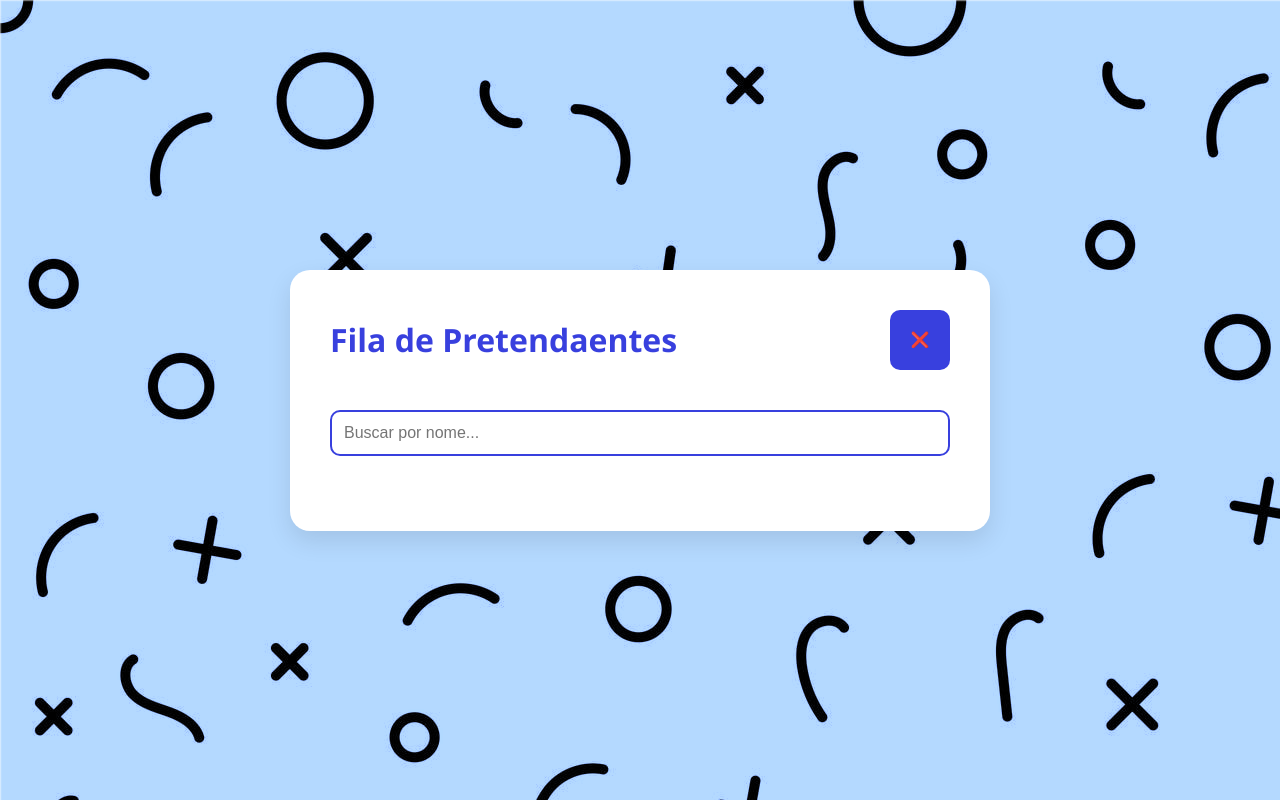
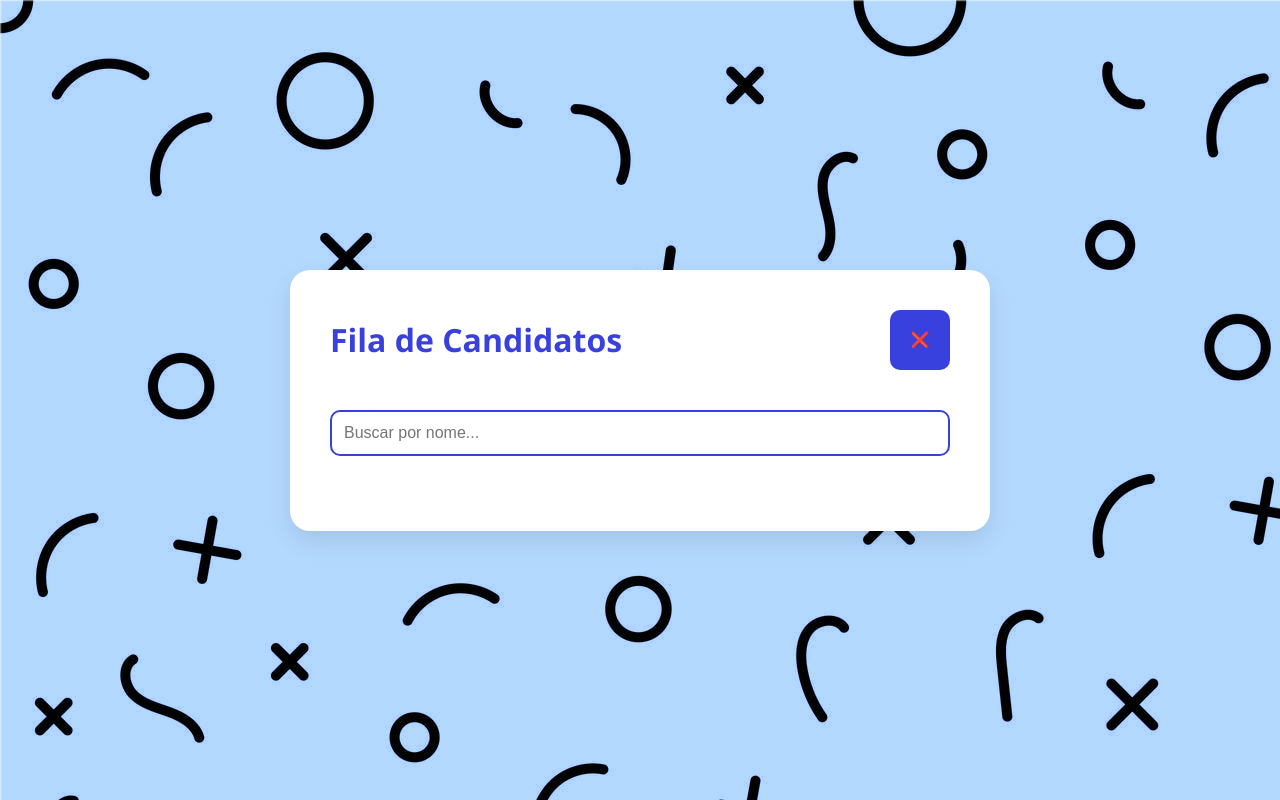
Before and after one commit to Predox/HBK, a website: page admin.html in a window 1280 px wide. Drawn offline with Linux system fonts and the light colour scheme.

Commit message:
fix: arrumando h1 admin

```diff
--- a/admin.html
+++ b/admin.html
@@ -10,7 +10,7 @@
 <body>
   <div class="form-container">
     <div class="top-bar">
-      <h1>Fila de Pretendaentes</h1>
+      <h1>Fila de Candidatos</h1>
       <button id="btnExcluirPrimeiro">❌</button>
     </div>
 
```
